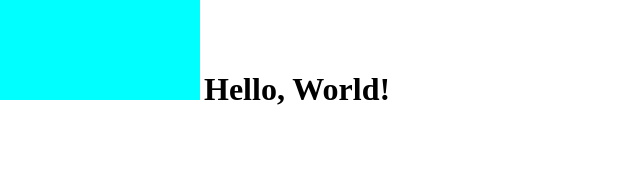
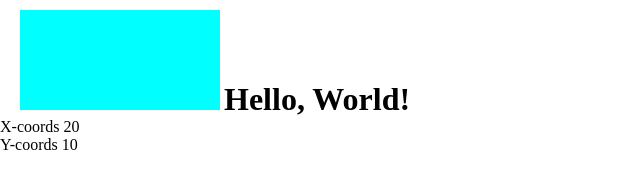
Before and after one commit to antonnystrom/antonnystrom.github.io, a website: page drag.html in a window 1280 px wide. Shown: the whole page, without its empty margins (0-640 px from the left). Drawn offline with nearby package versions, Linux system fonts and the light colour scheme.

Commit message:
changes color when coordinates are specific

```diff
--- a/drag.html
+++ b/drag.html
@@ -4,6 +4,44 @@
 
       <link rel="stylesheet"
           href="https://fonts.googleapis.com/css?family=Lato">
+
+    <script src="https://ajax.googleapis.com/ajax/libs/jquery/3.3.1/jquery.min.js"></script>
+
+    <script>
+    $(document).ready(function(){
+
+
+
+
+        refreshData();
+
+        function refreshData()
+        {
+        sekunder = 10;  // 5 Seconds
+
+        var element = document.getElementById('ruta');
+        var position = element.getBoundingClientRect();
+        var x = position.left;
+        var y = position.top;
+
+        document.getElementById("xcoords").innerHTML = "X-coords " + x;
+        document.getElementById("ycoords").innerHTML = "Y-coords " + y;
+
+        if(x>300 && y>300){
+            document.getElementById("ruta").style.backgroundColor = "red";
+           }
+        setTimeout(refreshData, sekunder);
+        }
+
+
+    })
+
+
+
+
+    </script>
+
+
 
 <style>
 
@@ -17,6 +55,9 @@
        height: 100px;
     width: 200px;
     background-color: aqua;
+    margin-left: 20px;
+    margin-top: 10px;
+
     }
 
 </style>
@@ -26,7 +67,8 @@
 
  <div class="draggable" id="ruta"></div>
     <h1 class="draggable">Hello, World!</h1>
-
+    <p id="xcoords"></p>
+    <p id="ycoords"></p>
 <script type="text/javascript" src="draggin.min.js"></script>
 </body>
 </html>
```
